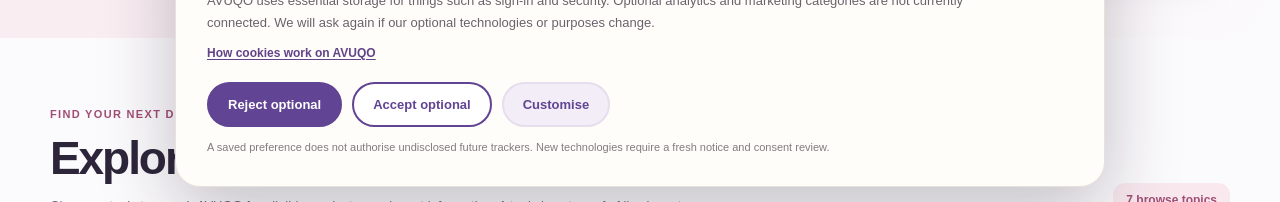
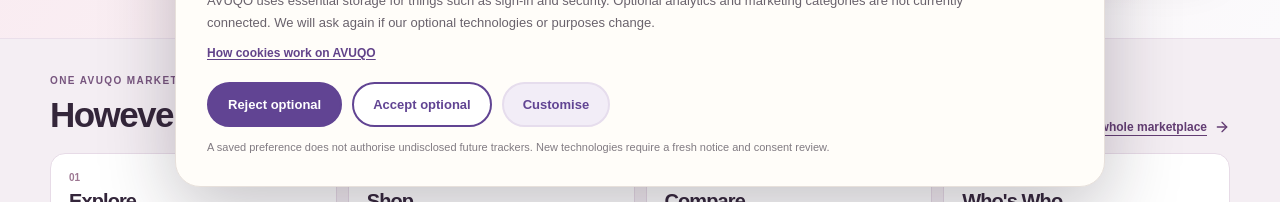
Before and after one commit to crkian/AVUQO, a Next.js app: page /categories/baby-nursery in a window 1280 px wide. Shown: the part 598-800 px from the top of the page. Built offline with nearby package versions, Linux system fonts and the light colour scheme; no server answers; the database is empty.

Commit message:
Add four marketplace journeys to existing 25-category route without duplicate URL patterns

```diff
--- a/app/categories/[department]/page.tsx
+++ b/app/categories/[department]/page.tsx
@@ -6,6 +6,7 @@ import Header from "../../../components/layout/Header";
 import Footer from "../../../components/layout/Footer";
 import {BROWSE_DEPARTMENTS,departmentBySlug,departmentHref,topicHref} from "../../../lib/categories/browse-tree";
 import styles from "./department.module.css";
+import CategoryJourneys from "../../../components/marketplace/CategoryJourneys";
 type Params={params:Promise<{department:string}>};
 export function generateStaticParams(){
  return BROWSE_DEPARTMENTS.filter(d=>!d.landing).map(d=>({department:d.slug}));
@@ -42,6 +43,7 @@ export default async function DepartmentPage({params}:Params){
     </div>
    </div>
   </section>
+  <CategoryJourneys slug={item.slug}/>
   <section className={"shell "+styles.section} aria-labelledby="subcategories">
    <div className={styles.heading}>
     <div><p className={styles.kicker}>Find your next direction</p>
```
